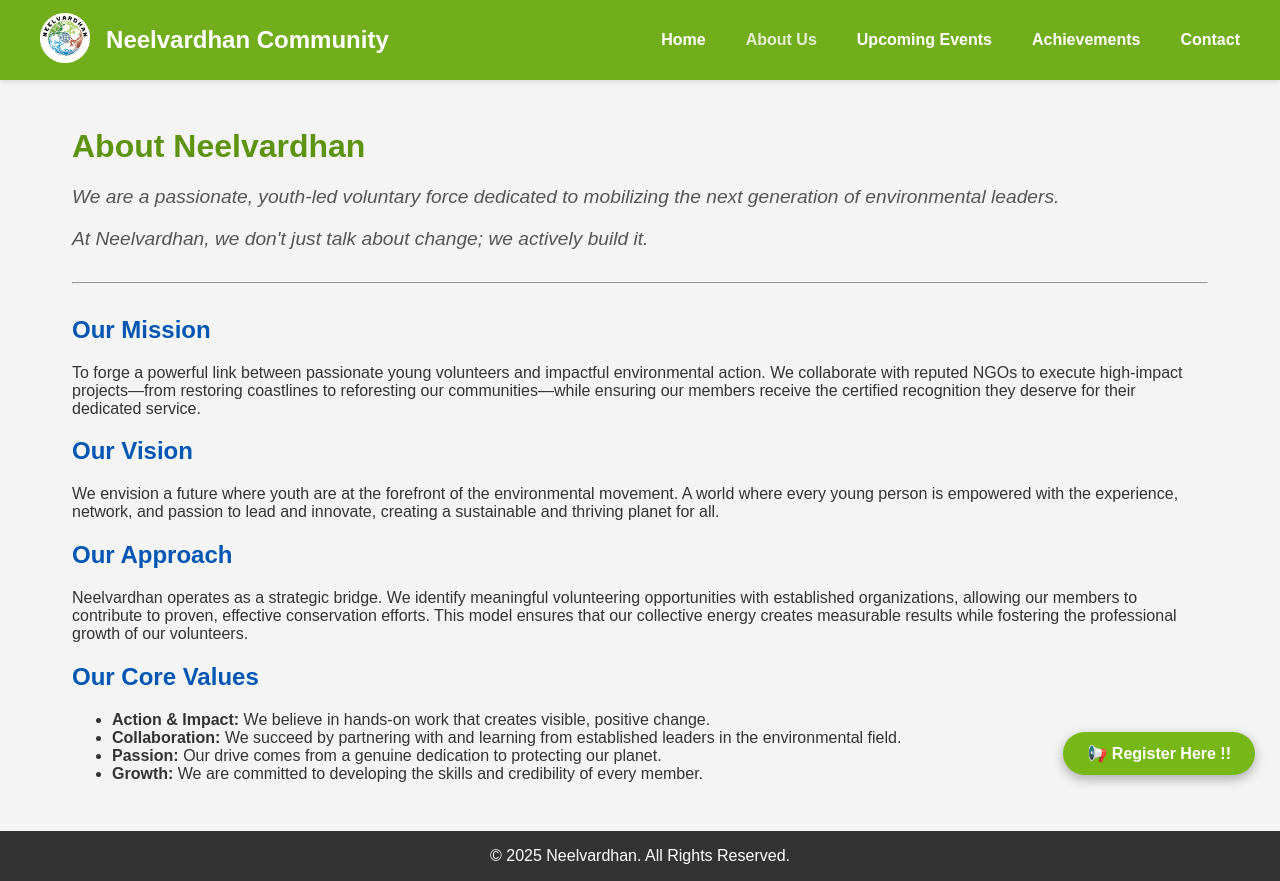
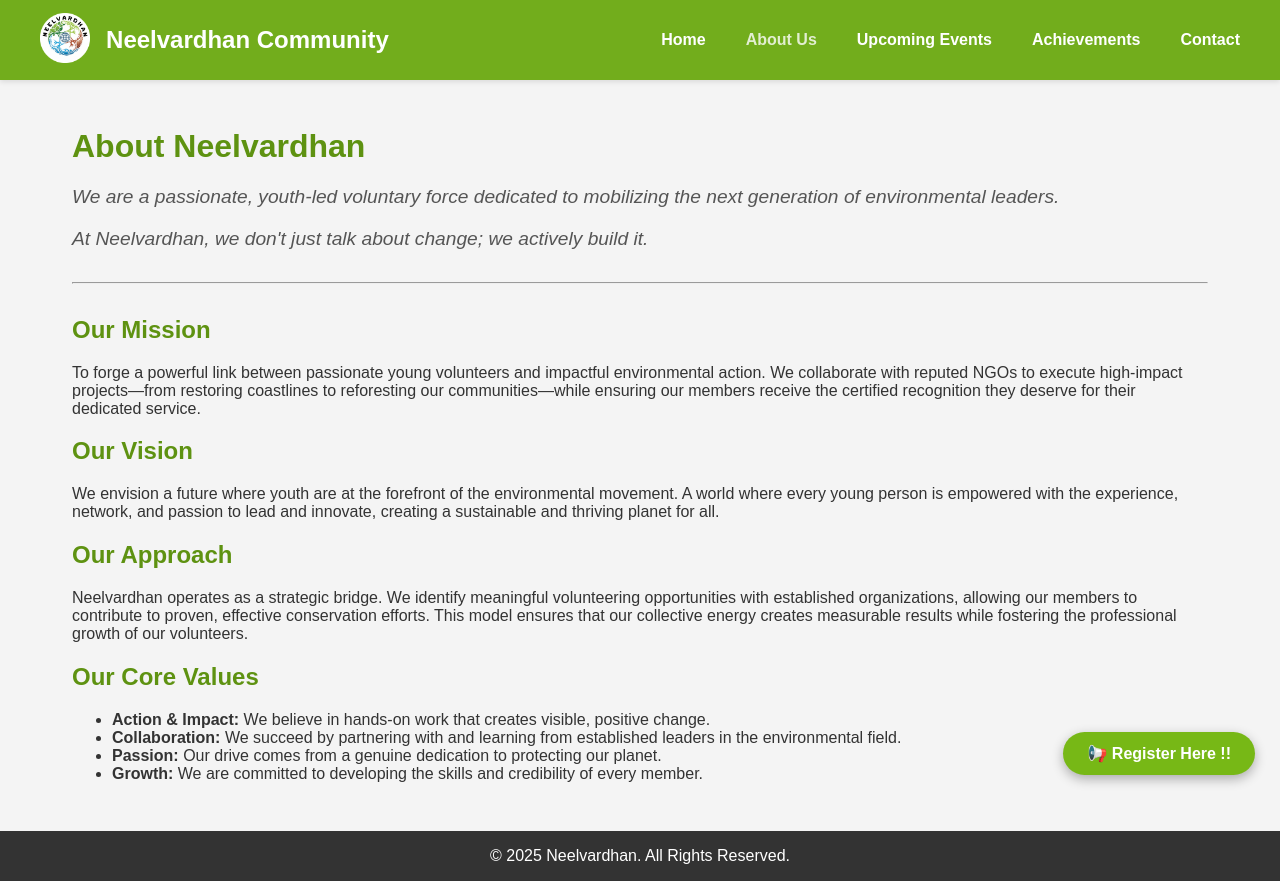
Before and after one commit to OG-DHRUV-1002/dns-website, a React (Create React App) app: page /about in a window 1280 px wide. Built offline with nearby package versions, Linux system fonts and the light colour scheme.

Commit message:
About.js

```diff
--- a/src/pages/About.js
+++ b/src/pages/About.js
@@ -13,22 +13,22 @@ const About = () => {
 
       <hr style={{ margin: '2rem 0' }} />
 
-      <h2>Our Mission</h2>
+      <h2 style={{color: '#5E9211' }}>Our Mission</h2>
       <p>
         To forge a powerful link between passionate young volunteers and impactful environmental action. We collaborate with reputed NGOs to execute high-impact projects—from restoring coastlines to reforesting our communities—while ensuring our members receive the certified recognition they deserve for their dedicated service.
       </p>
 
-      <h2>Our Vision</h2>
+      <h2 style={{color: '#5E9211' }}>Our Vision</h2>
       <p>
         We envision a future where youth are at the forefront of the environmental movement. A world where every young person is empowered with the experience, network, and passion to lead and innovate, creating a sustainable and thriving planet for all.
       </p>
 
-      <h2>Our Approach</h2>
+      <h2 style={{color: '#5E9211' }}>Our Approach</h2>
       <p>
         Neelvardhan operates as a strategic bridge. We identify meaningful volunteering opportunities with established organizations, allowing our members to contribute to proven, effective conservation efforts. This model ensures that our collective energy creates measurable results while fostering the professional growth of our volunteers.
       </p>
 
-      <h2>Our Core Values</h2>
+      <h2 style={{color: '#5E9211' }}>Our Core Values</h2>
       <ul>
         <li><strong>Action & Impact:</strong> We believe in hands-on work that creates visible, positive change.</li>
         <li><strong>Collaboration:</strong> We succeed by partnering with and learning from established leaders in the environmental field.</li>
```
